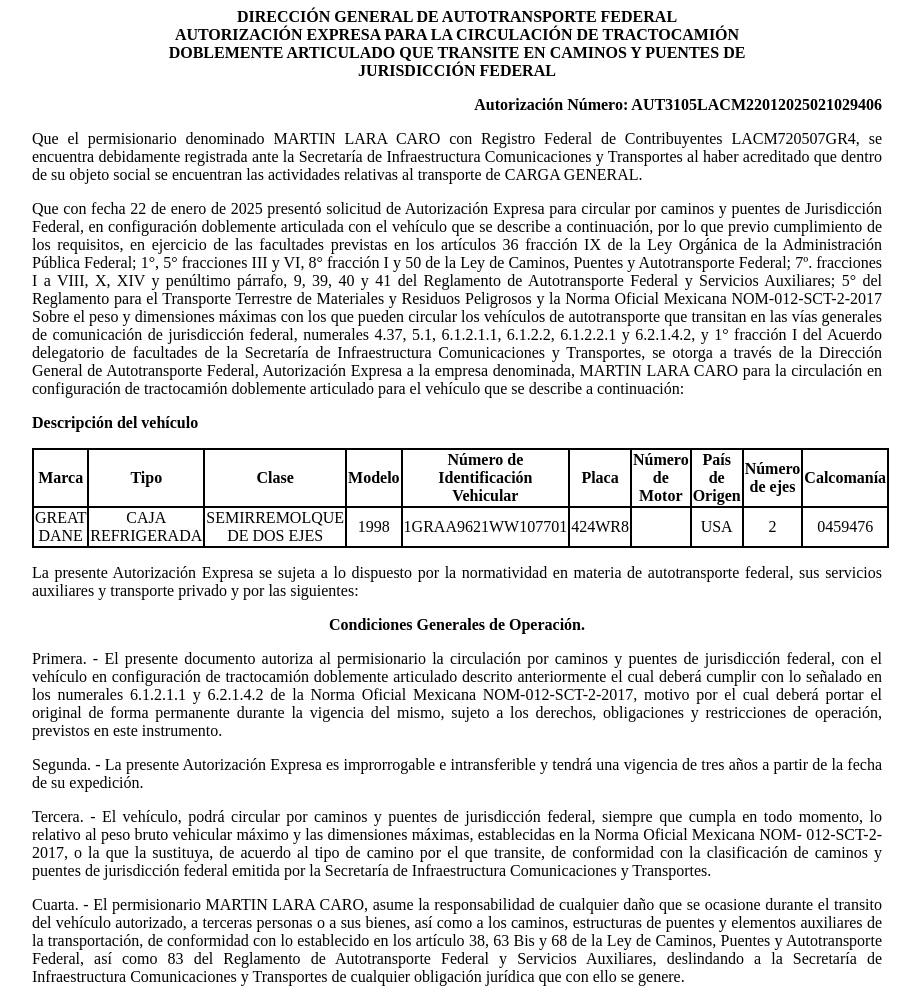
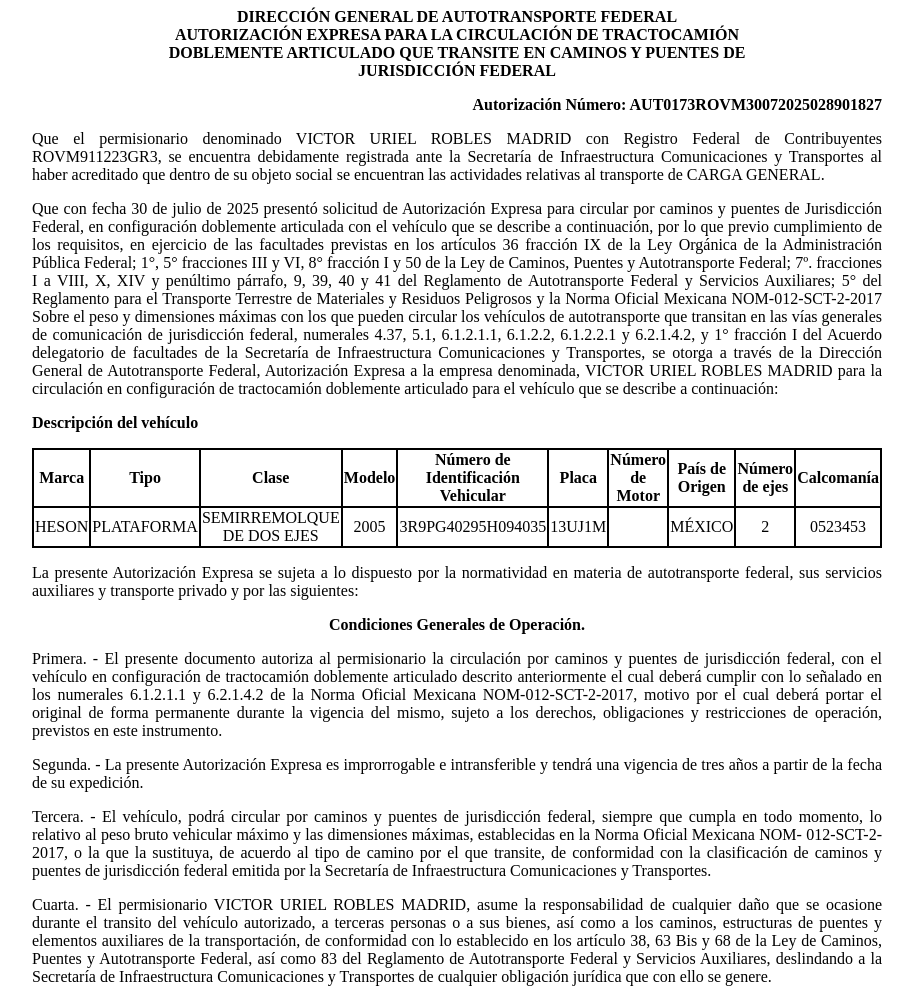
Before and after one commit to app-sct1/ConsultaAutDobleRemolque-folio-0200111, a plain HTML site: page index.html in a window 1280 px wide. Shown: the top 989 px of the page, without its empty margins (183-1103 px from the left). Drawn offline with Linux system fonts and the light colour scheme.

Commit message:
Update index.html

```diff
--- a/index.html
+++ b/index.html
@@ -75,19 +75,19 @@
 						<p class="sinMargen">DOBLEMENTE ARTICULADO QUE TRANSITE EN CAMINOS Y PUENTES DE</p>
 						<p class="sinMargen">JURISDICCIÓN FEDERAL</p>
 					</div>
-<p class="derechaNegro">Autorización Número: AUT3105LACM22012025021029406</p>
+<p class="derechaNegro">Autorización Número: AUT0173ROVM30072025028901827</p>
 
 					<p class="justificado">Que el permisionario denominado
-						MARTIN LARA CARO con Registro Federal de
-						Contribuyentes LACM720507GR4, se encuentra
+						VICTOR URIEL ROBLES MADRID con Registro Federal de
+						Contribuyentes ROVM911223GR3, se encuentra
 						debidamente registrada ante la Secretaría de Infraestructura
 						Comunicaciones y Transportes al haber acreditado que dentro de su
 						objeto social se encuentran las actividades relativas al
 						transporte de CARGA GENERAL.</p>
 
 
-					<p class="justificado">Que con fecha 22 de
-						enero de 2025 presentó
+					<p class="justificado">Que con fecha 30 de
+						julio de 2025 presentó
 						solicitud de Autorización Expresa para circular por caminos y
 						puentes de Jurisdicción Federal, en configuración doblemente
 						articulada con el vehículo que se describe a continuación, por lo
@@ -107,7 +107,7 @@
 						facultades de la Secretaría de Infraestructura Comunicaciones y
 						Transportes, se otorga a través de la
 						Dirección General de Autotransporte Federal, Autorización Expresa a la
-						empresa denominada, MARTIN LARA CARO para la
+						empresa denominada, VICTOR URIEL ROBLES MADRID para la
 						circulación en configuración de tractocamión doblemente articulado
 						para el vehículo que se describe a continuación:</p>
 
@@ -128,16 +128,16 @@
 							<th class="borde">Calcomanía</th>
 						</tr>
 						<tr class="borde">
-							<td class="borde">GREAT DANE</td>
-							<td class="borde">CAJA REFRIGERADA</td>
+							<td class="borde">HESON</td>
+							<td class="borde">PLATAFORMA</td>
 							<td class="borde">SEMIRREMOLQUE DE DOS EJES</td>
-							<td class="borde">1998</td>
-							<td class="borde">1GRAA9621WW107701</td>
-							<td class="borde">424WR8</td>
+							<td class="borde">2005</td>
+							<td class="borde">3R9PG40295H094035</td>
+							<td class="borde">13UJ1M</td>
 							<td class="borde"></td>
-							<td class="borde">USA</td>
+							<td class="borde">MÉXICO</td>
 							<td class="borde">2</td>
-							<td class="borde">0459476</td>
+							<td class="borde">0523453</td>
 						</tr>
 
 					</tbody></table>
@@ -175,7 +175,7 @@
 						Secretaría de Infraestructura Comunicaciones y Transportes.</p>
 
 					<p class="justificado">Cuarta. - El permisionario
-						MARTIN LARA CARO, asume la responsabilidad de
+						VICTOR URIEL ROBLES MADRID, asume la responsabilidad de
 						cualquier daño que se ocasione durante el transito del vehículo
 						autorizado, a terceras personas o a sus bienes, así como a los
 						caminos, estructuras de puentes y elementos auxiliares de la
```
